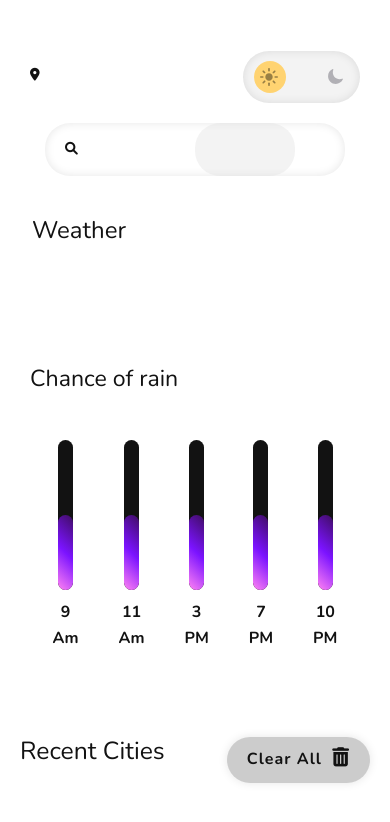
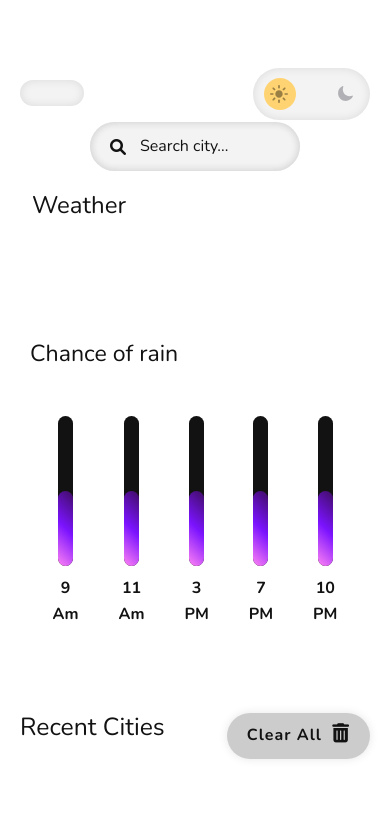
Before and after one commit to Abdullah-t-hosni/weather, a plain HTML site: page index.html in a window 390 px wide. Drawn offline with nearby package versions, Linux system fonts and the light colour scheme.

Commit message:
responsive for smart devices

```diff
--- a/css/syle.css
+++ b/css/syle.css
@@ -138,10 +138,9 @@ header .location .city-name {
 
 header .search-bar {
   position: relative;
-  width: 40%;
+  width: 60%;
   box-shadow: var(--box-shadow);
   border-radius: 25px;
-  overflow: hidden;
 }
 
 header .search-bar input {
@@ -690,34 +689,45 @@ header .search-bar i {
 
 @media screen and (max-width: 575px) {
   header {
-    display: flex;
+    flex-wrap: wrap;
+    justify-content: center;
     align-items: center;
-    justify-content: center;
-    gap: 10px;
-    flex-wrap: wrap;
-    padding: 10px;
+  }
+
+  .location {
+     font-weight: 600;
+     font-size: 1rem;
+    }
+.location p{
+  margin-top: 15px;
+  background-color: var(--snd-bg-color);
+  border-radius: 50px;
+  gap: 3rem;
+   padding: 0.8rem 2rem;
+  transition: background-color 0.3s, transform 0.3s;
+  box-shadow: var(--box-shadow);
+}
+.location i{
+display: none;
+}
+
+
+  .search-bar  {
+    order: 1;
+    margin-top: 10px;
+    margin-bottom: 30px;
+    width: 100%;
+    box-shadow: var(--box-shadow);
+    margin: auto;
     margin-bottom: 20px;
   }
 
-  .location {
-    font-size: 0.8rem;
-  }
-
-  .search-bar {
+  .search-bar #searchBox {
     width: 100%;
-    padding: 0px 150px;
-    order: 1;
-    margin: auto;
-    margin-top: 10px;
-    margin-bottom: 10px;
-  }
-
-  .search-bar input {
-    font-size: 0.8rem;
-  }
-
-  .search-bar i {
-    font-size: 0.8rem;
+    border-radius: 50px;
+    font-size: 1rem;
+    transition: background-color 0.3s, transform 0.3s;
+    box-shadow: var(--box-shadow);
   }
 
   .forecast {
@@ -725,5 +735,11 @@ header .search-bar i {
     margin: auto;
   }
 
+  .forecast-cards .card-data{
+    flex-direction: wrap;
+    justify-content: center;
+    align-items: center;
+    padding: 5px;
+    }
 
 }
--- a/js/main.js
+++ b/js/main.js
@@ -104,14 +104,14 @@ function rain(weather) {
   for (let i = 0; i < allBars.length; i++) {
     let clock = allBars[i].getAttribute("data-clock");
 
-    // تحقق من وجود بيانات الطقس لهذا المفتاح
+
     if (weather[clock] && weather[clock].chance_of_rain !== undefined) {
       let height = weather[clock].chance_of_rain;
-      console.log(`Clock: ${clock}, Chance of Rain: ${height}`); // تسجيل القيم
+      console.log(`Clock: ${clock}, Chance of Rain: ${height}`);
       allBars[i].querySelector(".percent").style.height = `${height}%`;
     } else {
       console.warn(`No rain data available for clock: ${clock}`);
-      allBars[i].querySelector(".percent").style.height = `0%`; // أو أي قيمة افتراضية أخرى
+      allBars[i].querySelector(".percent").style.height = `60%`;
     }
   }
 }
```
